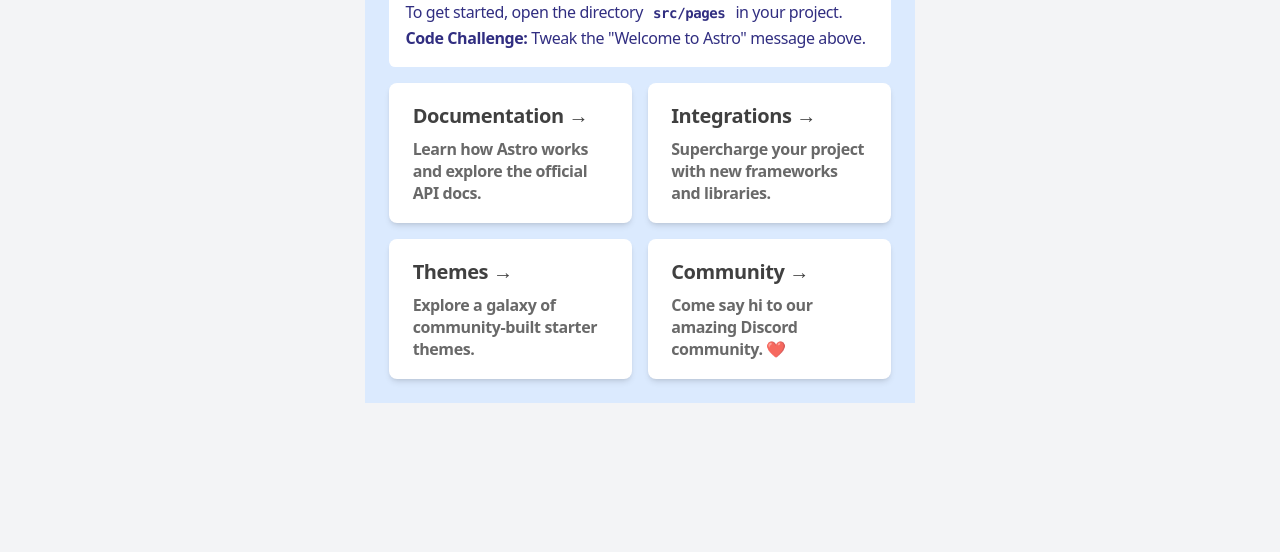
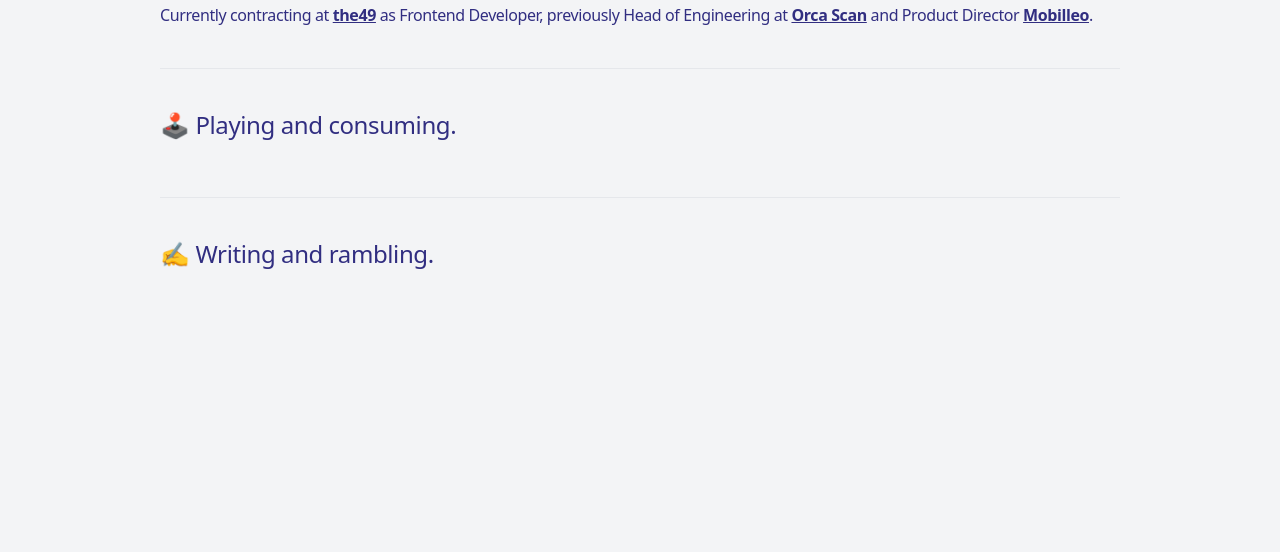
Before and after one commit to Phunky/markharwood.info, an Astro site: page / in a window 1280 px wide. Shown: the part 248-800 px from the top of the page. Built offline with nearby package versions, Linux system fonts and the light colour scheme; Astro itself is replaced by a stand-in of ours.

Commit message:
Add basics of index page

```diff
--- a/src/pages/index.astro
+++ b/src/pages/index.astro
@@ -1,81 +1,42 @@
 ---
 import Layout from '../layouts/Layout.astro';
-import Card from '../components/Card.astro';
+const values = [
+  'Hey!',
+  'Hello.',
+  'Hi!',
+  'Yo!',
+  'Sup!',
+  'Now then.',
+  'Yello!',
+  'Howdy!'
+]
+const welcome = values[Math.floor(Math.random() * values.length)]
 ---
 
 <Layout title="Welcome to Astro.">
-	<main class="bg-blue-100">
-		<h1>Welcome to <span class="text-gradient">Astro</span></h1>
-		<p class="instructions">
-			To get started, open the directory <code>src/pages</code> in your project.<br />
-			<strong>Code Challenge:</strong> Tweak the "Welcome to Astro" message above.
-		</p>
-		<ul role="list" class="link-card-grid">
-			<Card
-				href="https://docs.astro.build/"
-				title="Documentation"
-				body="Learn how Astro works and explore the official API docs."
-			/>
-			<Card
-				href="https://astro.build/integrations/"
-				title="Integrations"
-				body="Supercharge your project with new frameworks and libraries."
-			/>
-			<Card
-				href="https://astro.build/themes/"
-				title="Themes"
-				body="Explore a galaxy of community-built starter themes."
-			/>
-			<Card
-				href="https://astro.build/chat/"
-				title="Community"
-				body="Come say hi to our amazing Discord community. ❤️"
-			/>
-		</ul>
+	<main>
+		<div class="leading-relaxed tracking-tight text-indigo-900 subpixel-antialiased">
+    <h1 class="mb-4 mt-2">
+      👋 { welcome } I'm Mark.
+    </h1>
+
+    <p>For the last twenty years I have been building web applications, automating business processes and helping start-ups grow.</p>
+    <p>
+      Currently contracting at <a href="http://the49.com/" target="_blank">the49</a> as Frontend Developer, previously Head of Engineering at <a href="https://orcascan.com"target="_blank">Orca Scan</a> and Product Director <a href="https://mobilleo.com" target="_blank">Mobilleo</a>.
+    </p>
+    <hr class="my-10">
+    <h1 class="mb-4 mt-2">
+      🕹 Playing and consuming.
+    </h1>
+    <div class="grid grid-cols-2 md:grid-cols-8 gap-2">
+    </div>
+    <hr class="my-10">
+    <h1 class="mb-4 mt-2">
+      ✍️ Writing and rambling.
+    </h1>
+  </div>
 	</main>
 </Layout>
 
 <style>
-	main {
-		margin: auto;
-		padding: 1.5rem;
-		max-width: 60ch;
-	}
-	h1 {
-		font-size: 3rem;
-		font-weight: 800;
-		margin: 0;
-	}
-	.text-gradient {
-		background-image: var(--accent-gradient);
-		-webkit-background-clip: text;
-		-webkit-text-fill-color: transparent;
-		background-size: 400%;
-		background-position: 0%;
-	}
-	.instructions {
-		line-height: 1.6;
-		margin: 1rem 0;
-		border: 1px solid rgba(var(--accent), 25%);
-		background-color: white;
-		padding: 1rem;
-		border-radius: 0.4rem;
-	}
-	.instructions code {
-		font-size: 0.875em;
-		font-weight: bold;
-		background: rgba(var(--accent), 12%);
-		color: rgb(var(--accent));
-		border-radius: 4px;
-		padding: 0.3em 0.45em;
-	}
-	.instructions strong {
-		color: rgb(var(--accent));
-	}
-	.link-card-grid {
-		display: grid;
-		grid-template-columns: repeat(auto-fit, minmax(24ch, 1fr));
-		gap: 1rem;
-		padding: 0;
-	}
 </style>
```
